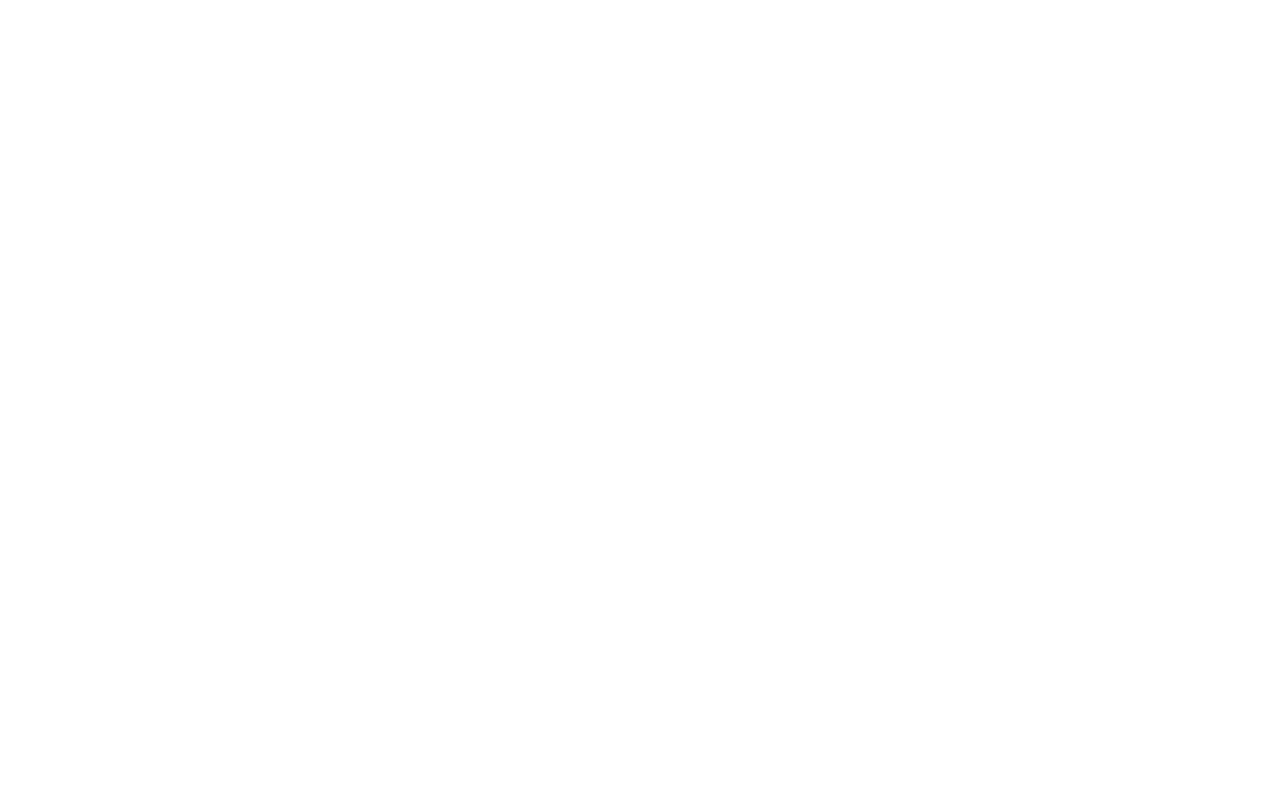
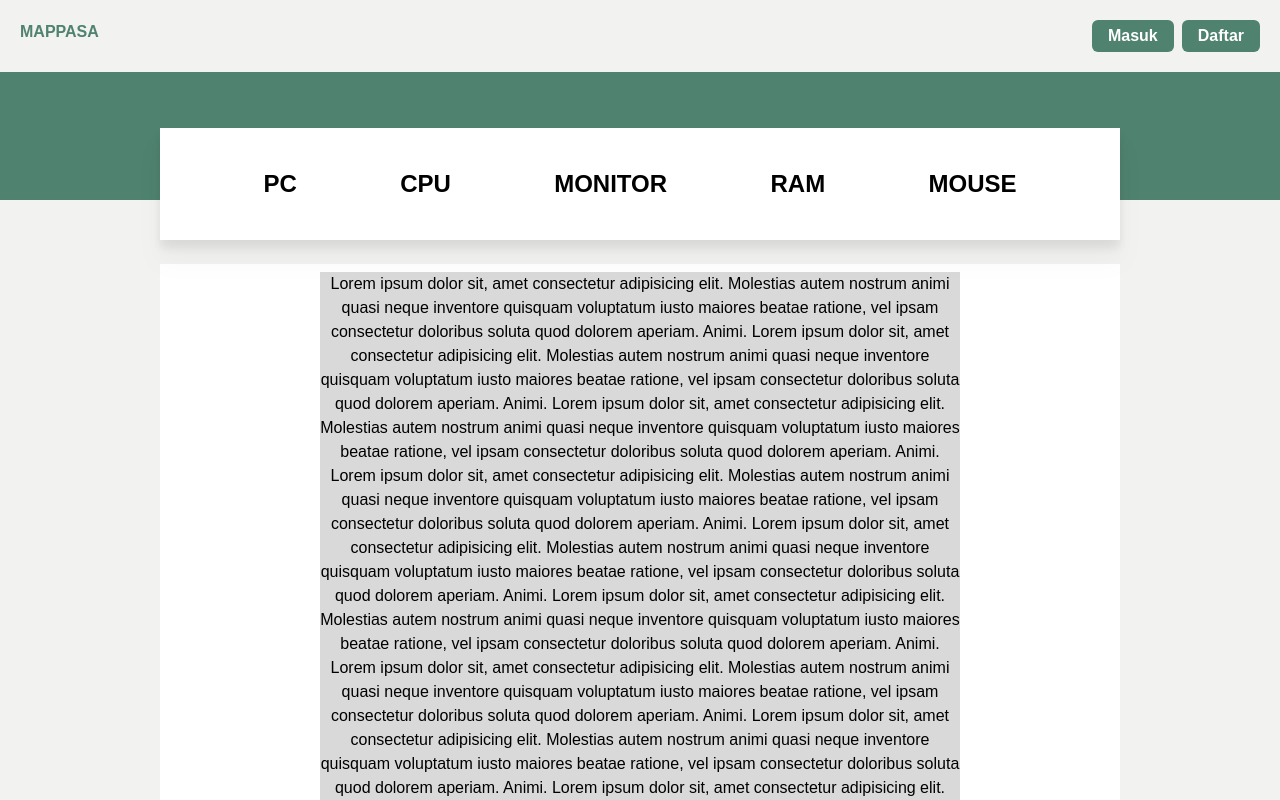
Before and after one commit to Verasoniya/Mappasa-ECommerce, a React (Create React App) app: page / in a window 1280 px wide. Shown: the top 800 px of the page. Built offline with nearby package versions, Linux system fonts and the light colour scheme.

Commit message:
Update Header, Footer, Layout, Category

```diff
--- a/public/index.html
+++ b/public/index.html
@@ -26,7 +26,8 @@
     -->
     <title>React App</title>
   </head>
-  <body>
+  <body class="font-ubuntu">
+    <!-- <body> -->
     <noscript>You need to enable JavaScript to run this app.</noscript>
     <div id="root"></div>
     <!--
--- /dev/null
+++ b/src/App.js
@@ -0,0 +1,12 @@
+import "./styles/App.css";
+import Layout from "./components/Layout";
+
+function App() {
+  return (
+    <div className="App">
+      <Layout></Layout>
+    </div>
+  );
+}
+
+export default App;
--- /dev/null
+++ b/src/components/Category.jsx
@@ -0,0 +1,15 @@
+import React from "react";
+
+function Category() {
+  return (
+    <div className="bg-white w-3/4 flex items-center justify-evenly h-28 text-2xl font-semibold drop-shadow-xl absolute top-32">
+      <div>PC</div>
+      <div>CPU</div>
+      <div>MONITOR</div>
+      <div>RAM</div>
+      <div>MOUSE</div>
+    </div>
+  );
+}
+
+export default Category;
--- /dev/null
+++ b/src/components/Footer.jsx
@@ -0,0 +1,18 @@
+import React from "react";
+
+function Footer() {
+  return (
+    <div>
+      <div className="bottom-0 bg-[#4F826F] w-full flex flex-col items-center justify-center h-32">
+        <div className="flex justify-evenly w-3/6 font-bold text-white text-2xl mt-auto">
+          <div>About</div>
+          <div>Contact US</div>
+          <div>Help</div>
+        </div>
+        <div className="text-white mt-auto">&copy; 2022 | Mappasa Project</div>
+      </div>
+    </div>
+  );
+}
+
+export default Footer;
--- a/src/components/Header.jsx
+++ b/src/components/Header.jsx
@@ -2,8 +2,16 @@
 
 function Header() {
   return (
-    <div className="bg-opacity-10">
-      <div></div>
+    <div className="sticky top-0 bg-[#F2F2F0]  flex justify-between">
+      <div className="m-5 font-bold text-[#4F826F]">MAPPASA</div>
+      <div className="m-5 flex">
+        <div className="ml-2  bg-[#4F826F] px-4 py-1 rounded-md">
+          <button className="text-white font-bold">Masuk</button>
+        </div>
+        <div className="ml-2 bg-[#4F826F] px-4 py-1 rounded-md">
+          <button className="text-white font-bold">Daftar</button>
+        </div>
+      </div>
     </div>
   );
 }
--- a/src/components/Layout.jsx
+++ b/src/components/Layout.jsx
@@ -1,7 +1,23 @@
 import React from "react";
+import Header from "./Header";
+import Category from "./Category";
+import Footer from "./Footer";
+import Shipping from "./Shipping";
 
 function Layout() {
-  return <div>Layout</div>;
+  return (
+    <div className="w-full h-screen">
+      <Header />
+      <div className="bg-[#4F826F] h-32"></div>
+      <div className="flex items-center justify-center">
+        <Category />
+        <div className="bg-white w-3/4 mt-16 mb-10 flex items-center justify-center">
+          <Shipping />
+        </div>
+      </div>
+      <Footer />
+    </div>
+  );
 }
 
 export default Layout;
--- /dev/null
+++ b/src/components/Shipping.jsx
@@ -0,0 +1,43 @@
+import React from "react";
+
+function Shipping() {
+  return (
+    <div className="bg-[#D9D9D9] w-4/6 m-2">
+      Lorem ipsum dolor sit, amet consectetur adipisicing elit. Molestias autem
+      nostrum animi quasi neque inventore quisquam voluptatum iusto maiores
+      beatae ratione, vel ipsam consectetur doloribus soluta quod dolorem
+      aperiam. Animi. Lorem ipsum dolor sit, amet consectetur adipisicing elit.
+      Molestias autem nostrum animi quasi neque inventore quisquam voluptatum
+      iusto maiores beatae ratione, vel ipsam consectetur doloribus soluta quod
+      dolorem aperiam. Animi. Lorem ipsum dolor sit, amet consectetur
+      adipisicing elit. Molestias autem nostrum animi quasi neque inventore
+      quisquam voluptatum iusto maiores beatae ratione, vel ipsam consectetur
+      doloribus soluta quod dolorem aperiam. Animi. Lorem ipsum dolor sit, amet
+      consectetur adipisicing elit. Molestias autem nostrum animi quasi neque
+      inventore quisquam voluptatum iusto maiores beatae ratione, vel ipsam
+      consectetur doloribus soluta quod dolorem aperiam. Animi. Lorem ipsum
+      dolor sit, amet consectetur adipisicing elit. Molestias autem nostrum
+      animi quasi neque inventore quisquam voluptatum iusto maiores beatae
+      ratione, vel ipsam consectetur doloribus soluta quod dolorem aperiam.
+      Animi. Lorem ipsum dolor sit, amet consectetur adipisicing elit. Molestias
+      autem nostrum animi quasi neque inventore quisquam voluptatum iusto
+      maiores beatae ratione, vel ipsam consectetur doloribus soluta quod
+      dolorem aperiam. Animi. Lorem ipsum dolor sit, amet consectetur
+      adipisicing elit. Molestias autem nostrum animi quasi neque inventore
+      quisquam voluptatum iusto maiores beatae ratione, vel ipsam consectetur
+      doloribus soluta quod dolorem aperiam. Animi. Lorem ipsum dolor sit, amet
+      consectetur adipisicing elit. Molestias autem nostrum animi quasi neque
+      inventore quisquam voluptatum iusto maiores beatae ratione, vel ipsam
+      consectetur doloribus soluta quod dolorem aperiam. Animi. Lorem ipsum
+      dolor sit, amet consectetur adipisicing elit. Molestias autem nostrum
+      animi quasi neque inventore quisquam voluptatum iusto maiores beatae
+      ratione, vel ipsam consectetur doloribus soluta quod dolorem aperiam.
+      Animi. Lorem ipsum dolor sit, amet consectetur adipisicing elit. Molestias
+      autem nostrum animi quasi neque inventore quisquam voluptatum iusto
+      maiores beatae ratione, vel ipsam consectetur doloribus soluta quod
+      dolorem aperiam. Animi.
+    </div>
+  );
+}
+
+export default Shipping;
--- a/src/index.js
+++ b/src/index.js
@@ -1,14 +1,14 @@
 import React from "react";
 import ReactDOM from "react-dom/client";
 import "./styles/index.css";
-import App from "./pages/App";
 import reportWebVitals from "./reportWebVitals";
-import Header from "./components/Header";
+import App from "./App";
+// import Layout from "./components/Layout";
 
 const root = ReactDOM.createRoot(document.getElementById("root"));
 root.render(
   <React.StrictMode>
-    <Header />
+    <App />
   </React.StrictMode>
 );
 
--- a/src/pages/App.js
+++ /dev/null
@@ -1,30 +0,0 @@
-import logo from "../logo.svg";
-import "../styles/App.css";
-import { FaEbay } from "react-icons/fa";
-
-function App() {
-  return (
-    <div className="App">
-      <header className="App-header">
-        <img src={logo} className="App-logo" alt="logo" />
-        <p>
-          Edit <code>src/App.js</code> and save to reload.
-        </p>
-        <a
-          className="App-link"
-          href="https://reactjs.org"
-          target="_blank"
-          rel="noopener noreferrer"
-        >
-          Learn React
-        </a>
-        <div className="text-white">
-          <FaEbay />
-          <h1 className="text-3xl font-bold underline">Hello world!</h1>
-        </div>
-      </header>
-    </div>
-  );
-}
-
-export default App;
--- a/src/styles/index.css
+++ b/src/styles/index.css
@@ -2,16 +2,29 @@
 @tailwind components;
 @tailwind utilities;
 
-body {
+@import url("https://fonts.googleapis.com/css2?family=Ubuntu&display=swap");
+
+@layer base {
+  body {
+    margin: 0;
+    font-family: "Ubuntu", sans-serif;
+    background-color: #f2f2f0;
+    -webkit-font-smoothing: antialiased;
+    -moz-osx-font-smoothing: grayscale;
+  }
+}
+
+/* body {
   margin: 0;
   font-family: -apple-system, BlinkMacSystemFont, "Segoe UI", "Roboto", "Oxygen",
-    "Ubuntu", "Cantarell", "Fira Sans", "Droid Sans", "Helvetica Neue",
-    sans-serif;
+    "sans-serif", "Cantarell", "Fira Sans", "Droid Sans", "Helvetica Neue",
+    Ubuntu;
   -webkit-font-smoothing: antialiased;
   -moz-osx-font-smoothing: grayscale;
-}
 
-code {
+} */
+
+/* code {
   font-family: source-code-pro, Menlo, Monaco, Consolas, "Courier New",
     monospace;
-}
+} */
--- a/tailwind.config.js
+++ b/tailwind.config.js
@@ -1,10 +1,12 @@
 /** @type {import('tailwindcss').Config} */
+
 module.exports = {
   content: ["./src/**/*.{js,jsx,ts,tsx}"],
   theme: {
-    extend: {},
-    colors: {
-      green: "F2F2F0",
+    extend: {
+      fontFamily: {
+        ubuntu: "'Ubuntu', sans-serif",
+      },
     },
   },
   plugins: [],
```
